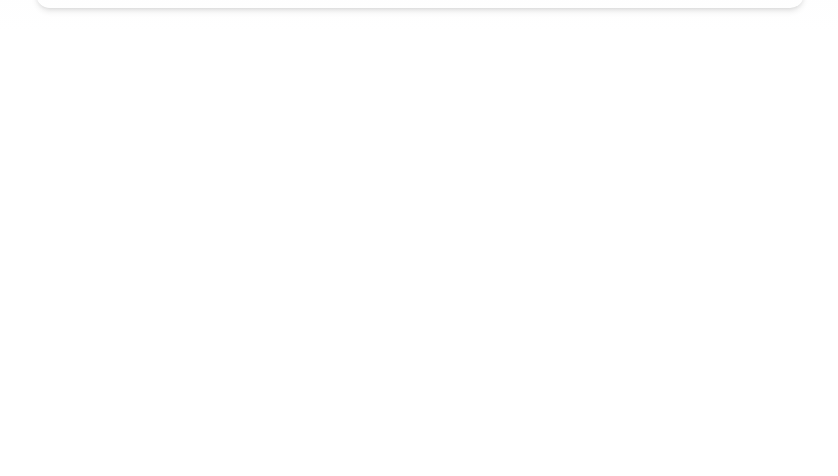
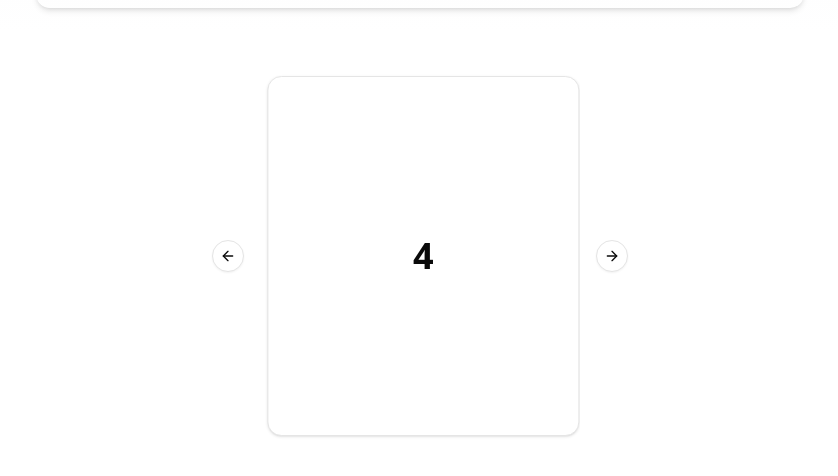
Before and after one commit to bibas07/skinmama-web, a Next.js app: page / in a window 1280 px wide. Shown: the part 4942-5418 px from the top of the page, without its empty margins (220-1058 px from the left). Before the commit the page ends 4974 px from the top, so only its background shows below. Built offline with nearby package versions, Linux system fonts and the light colour scheme.

Commit message:
working on testimonials

```diff
--- a/app/page.tsx
+++ b/app/page.tsx
@@ -1,6 +1,7 @@
 import FeatureSection from './src/components/Feature/features.components';
 import HeroSection from './src/components/HeroSection/heroSection.component';
 import { QuestionAnswerSection } from './src/components/QuestionAnswer/questionAnswer.component';
+import { Testimonial } from './src/components/Testimonial/testimonial.component';
 import SkinMamaLifeCycle from './src/modules/SectionTwo/sectionTwo.modules';
 
 export default function Home() {
@@ -10,6 +11,7 @@
       <FeatureSection />
       <SkinMamaLifeCycle />
       <QuestionAnswerSection />
+      <Testimonial />
     </div>
   );
 }
--- /dev/null
+++ b/app/src/components/Testimonial/testimonial.component.tsx
@@ -0,0 +1,47 @@
+'use client';
+
+import { Card, CardContent } from '@skinmama/components/ui/card';
+import {
+  Carousel,
+  CarouselContent,
+  CarouselItem,
+  CarouselNext,
+  CarouselPrevious,
+} from '@skinmama/components/ui/carousel';
+import Autoplay from 'embla-carousel-autoplay';
+import * as React from 'react';
+
+export function Testimonial() {
+  const plugin = React.useRef(
+    Autoplay({ delay: 2000, stopOnMouseEnter: true })
+  );
+
+  return (
+    <div className="flex w-full justify-center my-10">
+      <Carousel
+        plugins={[plugin.current]}
+        className="w-full max-w-xs"
+        onMouseEnter={plugin.current.stop}
+        onMouseLeave={() => {
+          plugin.current.play();
+        }}
+      >
+        <CarouselContent>
+          {Array.from({ length: 5 }).map((_, index) => (
+            <CarouselItem key={index}>
+              <div className="p-1">
+                <Card>
+                  <CardContent className="flex aspect-square items-center justify-center p-6">
+                    <span className="text-4xl font-semibold">{index + 1}</span>
+                  </CardContent>
+                </Card>
+              </div>
+            </CarouselItem>
+          ))}
+        </CarouselContent>
+        <CarouselPrevious />
+        <CarouselNext />
+      </Carousel>
+    </div>
+  );
+}
--- /dev/null
+++ b/app/src/modules/Testimonial/testmonial.modules.tsx
@@ -0,0 +1,3 @@
+import { Testimonial } from '../../components/Testimonial/testimonial.component';
+
+export default Testimonial;
--- /dev/null
+++ b/components/ui/carousel.tsx
@@ -0,0 +1,241 @@
+"use client"
+
+import * as React from "react"
+import useEmblaCarousel, {
+  type UseEmblaCarouselType,
+} from "embla-carousel-react"
+import { ArrowLeft, ArrowRight } from "lucide-react"
+
+import { cn } from "@skinmama/lib/utils"
+import { Button } from "@skinmama/components/ui/button"
+
+type CarouselApi = UseEmblaCarouselType[1]
+type UseCarouselParameters = Parameters<typeof useEmblaCarousel>
+type CarouselOptions = UseCarouselParameters[0]
+type CarouselPlugin = UseCarouselParameters[1]
+
+type CarouselProps = {
+  opts?: CarouselOptions
+  plugins?: CarouselPlugin
+  orientation?: "horizontal" | "vertical"
+  setApi?: (api: CarouselApi) => void
+}
+
+type CarouselContextProps = {
+  carouselRef: ReturnType<typeof useEmblaCarousel>[0]
+  api: ReturnType<typeof useEmblaCarousel>[1]
+  scrollPrev: () => void
+  scrollNext: () => void
+  canScrollPrev: boolean
+  canScrollNext: boolean
+} & CarouselProps
+
+const CarouselContext = React.createContext<CarouselContextProps | null>(null)
+
+function useCarousel() {
+  const context = React.useContext(CarouselContext)
+
+  if (!context) {
+    throw new Error("useCarousel must be used within a <Carousel />")
+  }
+
+  return context
+}
+
+function Carousel({
+  orientation = "horizontal",
+  opts,
+  setApi,
+  plugins,
+  className,
+  children,
+  ...props
+}: React.ComponentProps<"div"> & CarouselProps) {
+  const [carouselRef, api] = useEmblaCarousel(
+    {
+      ...opts,
+      axis: orientation === "horizontal" ? "x" : "y",
+    },
+    plugins
+  )
+  const [canScrollPrev, setCanScrollPrev] = React.useState(false)
+  const [canScrollNext, setCanScrollNext] = React.useState(false)
+
+  const onSelect = React.useCallback((api: CarouselApi) => {
+    if (!api) return
+    setCanScrollPrev(api.canScrollPrev())
+    setCanScrollNext(api.canScrollNext())
+  }, [])
+
+  const scrollPrev = React.useCallback(() => {
+    api?.scrollPrev()
+  }, [api])
+
+  const scrollNext = React.useCallback(() => {
+    api?.scrollNext()
+  }, [api])
+
+  const handleKeyDown = React.useCallback(
+    (event: React.KeyboardEvent<HTMLDivElement>) => {
+      if (event.key === "ArrowLeft") {
+        event.preventDefault()
+        scrollPrev()
+      } else if (event.key === "ArrowRight") {
+        event.preventDefault()
+        scrollNext()
+      }
+    },
+    [scrollPrev, scrollNext]
+  )
+
+  React.useEffect(() => {
+    if (!api || !setApi) return
+    setApi(api)
+  }, [api, setApi])
+
+  React.useEffect(() => {
+    if (!api) return
+    onSelect(api)
+    api.on("reInit", onSelect)
+    api.on("select", onSelect)
+
+    return () => {
+      api?.off("select", onSelect)
+    }
+  }, [api, onSelect])
+
+  return (
+    <CarouselContext.Provider
+      value={{
+        carouselRef,
+        api: api,
+        opts,
+        orientation:
+          orientation || (opts?.axis === "y" ? "vertical" : "horizontal"),
+        scrollPrev,
+        scrollNext,
+        canScrollPrev,
+        canScrollNext,
+      }}
+    >
+      <div
+        onKeyDownCapture={handleKeyDown}
+        className={cn("relative", className)}
+        role="region"
+        aria-roledescription="carousel"
+        data-slot="carousel"
+        {...props}
+      >
+        {children}
+      </div>
+    </CarouselContext.Provider>
+  )
+}
+
+function CarouselContent({ className, ...props }: React.ComponentProps<"div">) {
+  const { carouselRef, orientation } = useCarousel()
+
+  return (
+    <div
+      ref={carouselRef}
+      className="overflow-hidden"
+      data-slot="carousel-content"
+    >
+      <div
+        className={cn(
+          "flex",
+          orientation === "horizontal" ? "-ml-4" : "-mt-4 flex-col",
+          className
+        )}
+        {...props}
+      />
+    </div>
+  )
+}
+
+function CarouselItem({ className, ...props }: React.ComponentProps<"div">) {
+  const { orientation } = useCarousel()
+
+  return (
+    <div
+      role="group"
+      aria-roledescription="slide"
+      data-slot="carousel-item"
+      className={cn(
+        "min-w-0 shrink-0 grow-0 basis-full",
+        orientation === "horizontal" ? "pl-4" : "pt-4",
+        className
+      )}
+      {...props}
+    />
+  )
+}
+
+function CarouselPrevious({
+  className,
+  variant = "outline",
+  size = "icon",
+  ...props
+}: React.ComponentProps<typeof Button>) {
+  const { orientation, scrollPrev, canScrollPrev } = useCarousel()
+
+  return (
+    <Button
+      data-slot="carousel-previous"
+      variant={variant}
+      size={size}
+      className={cn(
+        "absolute size-8 rounded-full",
+        orientation === "horizontal"
+          ? "top-1/2 -left-12 -translate-y-1/2"
+          : "-top-12 left-1/2 -translate-x-1/2 rotate-90",
+        className
+      )}
+      disabled={!canScrollPrev}
+      onClick={scrollPrev}
+      {...props}
+    >
+      <ArrowLeft />
+      <span className="sr-only">Previous slide</span>
+    </Button>
+  )
+}
+
+function CarouselNext({
+  className,
+  variant = "outline",
+  size = "icon",
+  ...props
+}: React.ComponentProps<typeof Button>) {
+  const { orientation, scrollNext, canScrollNext } = useCarousel()
+
+  return (
+    <Button
+      data-slot="carousel-next"
+      variant={variant}
+      size={size}
+      className={cn(
+        "absolute size-8 rounded-full",
+        orientation === "horizontal"
+          ? "top-1/2 -right-12 -translate-y-1/2"
+          : "-bottom-12 left-1/2 -translate-x-1/2 rotate-90",
+        className
+      )}
+      disabled={!canScrollNext}
+      onClick={scrollNext}
+      {...props}
+    >
+      <ArrowRight />
+      <span className="sr-only">Next slide</span>
+    </Button>
+  )
+}
+
+export {
+  type CarouselApi,
+  Carousel,
+  CarouselContent,
+  CarouselItem,
+  CarouselPrevious,
+  CarouselNext,
+}
--- a/package.json
+++ b/package.json
@@ -14,6 +14,7 @@
     "@radix-ui/react-slot": "^1.2.0",
     "class-variance-authority": "^0.7.1",
     "clsx": "^2.1.1",
+    "embla-carousel-autoplay": "^8.6.0",
     "install": "^0.13.0",
     "lodash.debounce": "^4.0.8",
     "lucide-react": "^0.488.0",
```
Also changed, not shown: 1 other file (tests, documents, lock files or other folders).
